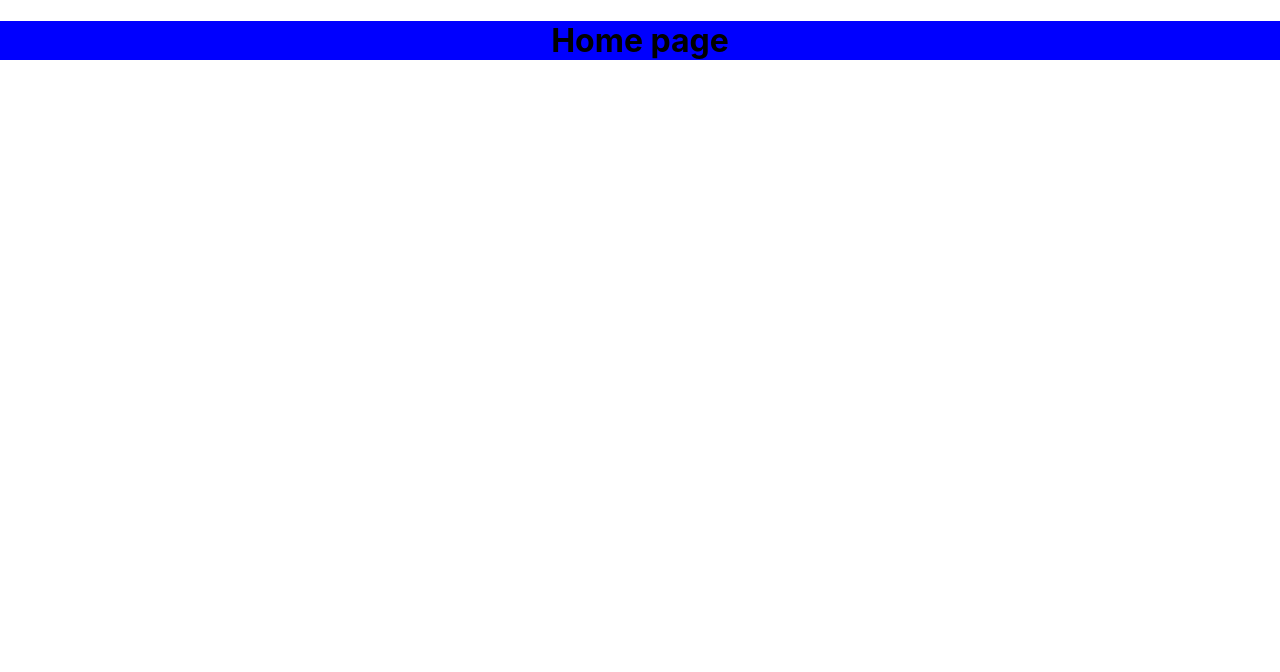
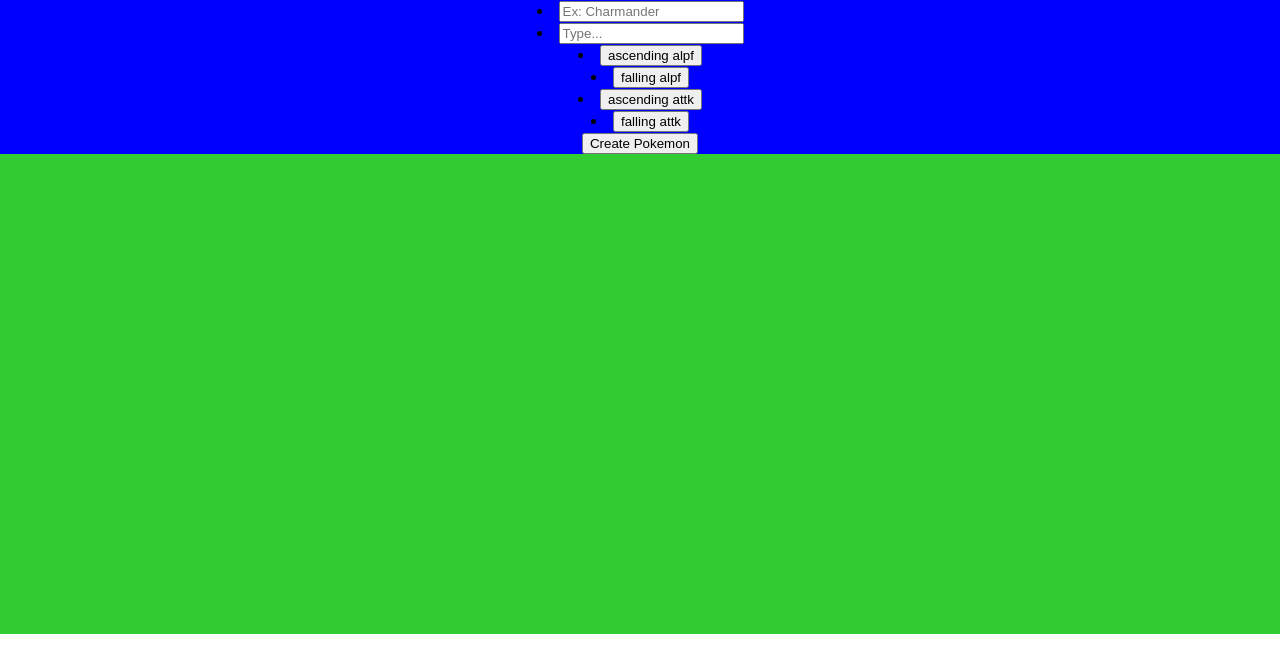
Before and after one commit to OscarRangelM/PI-Pokemon, a React (Create React App) app in the folder client/: page /home in a window 1280 px wide. Shown: the top 672 px of the page. Built offline with nearby package versions, Linux system fonts and the light colour scheme.

Commit message:
Home plate general structure

```diff
--- /dev/null
+++ b/client/src/components/Card/Card.jsx
@@ -0,0 +1,9 @@
+import styles from './card.module.css';
+import React from 'react';
+
+export default function Card(props) {
+
+    return(
+        <div className={styles.inputCard} ></div>
+    )
+}
--- a/client/src/components/Home/Home.jsx
+++ b/client/src/components/Home/Home.jsx
@@ -1,5 +1,7 @@
 import styles from './home.module.css';
 import React from 'react';
+import Card from '../Card/Card.jsx';
+import { NavLink } from 'react-router-dom';
 
 
 /*
@@ -22,10 +24,72 @@ Search: buscar por algún criterio. Lee en el README si la búsqueda debe ser ex
 Filtros: los resultados deben estar paginados.
 Ordenamiento: debe funcionar combinado con el/los filtro/s.
 */
-export default function Home() {
+export default function Home(props) {
+
+    const { characters } = props;
+
     return (
         <div className={styles.divHome} >
-            <h1>Home page</h1>
+            <nav>
+                <lu>
+                    <li>
+                        <input
+                            name='SearchInput'
+                            type='search'
+                            placeholder='Ex: Charmander'
+                            className={styles.inpSearch}
+                        />
+                    </li>
+                    <li>
+                        <input
+                            name="SelectInput"
+                            type='select'
+                            placeholder='Type...'
+                            className={styles.inpSelect}>
+                        </input>
+                    </li>
+                    <li>
+                        <button type='button'
+                            className={styles.filterAscendingAlf}>
+                            ascending alpf
+                        </button>
+                    </li>
+                    <li>
+                        <button type='button'
+                            className={styles.filterFallingAlf}>
+                            falling alpf
+                        </button>
+                    </li>
+                    <li>
+                        <button type='button'
+                            className={styles.filterAscendingAttk}>
+                            ascending attk
+                        </button>
+                    </li>
+                    <li>
+                        <button type='button'
+                            className={styles.filterFallingAttk}>
+                            falling attk
+                        </button>
+                    </li>
+                </lu>
+                <NavLink to="/form">
+                    <button>Create Pokemon</button>
+                </NavLink>
+            </nav>
+
+            <div className={styles.divCards}>
+                {/* {characters.map((c) => {
+                    return (<Card
+                        id={c.id}
+                        name={c.name}
+                        species={c.species}
+                        gender={c.gender}
+                        image={c.image}
+                        onClose={() => props.onClose(c.id)}
+                    />)
+                })} */}
+            </div>
         </div>
     );
 }
--- a/client/src/components/Home/home.module.css
+++ b/client/src/components/Home/home.module.css
@@ -1,3 +1,9 @@
 .divHome{
     background-color: blue;
 }
+
+.divCards{
+    width: 100vw;
+    height: 60vh;
+    background-color: limegreen;
+}
```
Also changed, not shown: client/src/components/Card/card.module.css (added).
